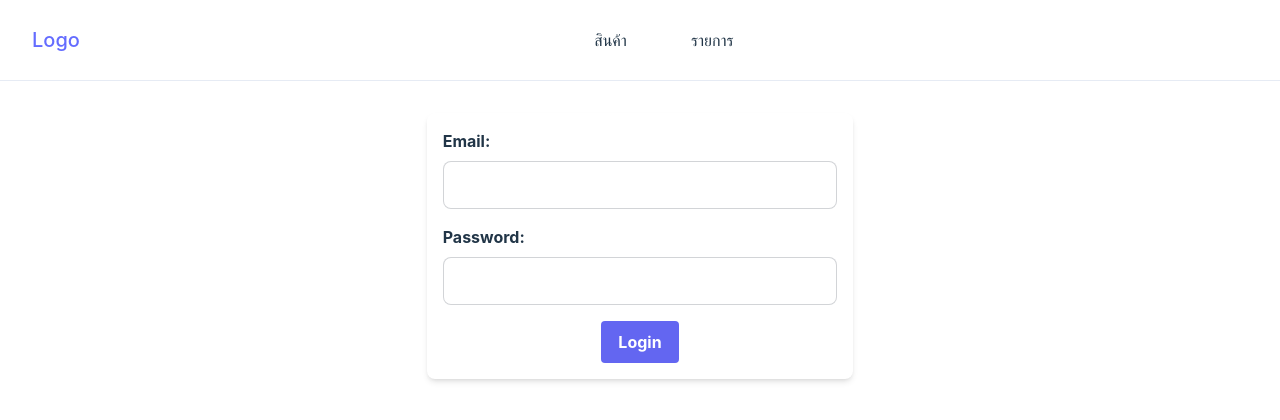
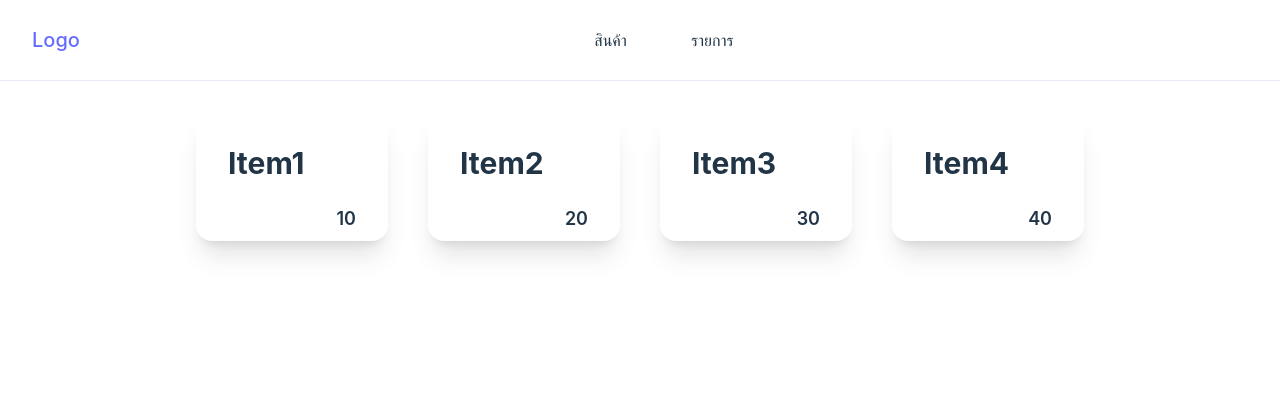
Before and after one commit to NewTanachot/DooProject-React, a React (Vite) app: page / in a window 1280 px wide. Shown: the top 420 px of the page. Built offline with nearby package versions, Linux system fonts and the light colour scheme.

Commit message:
🚧 create context and render product

```diff
--- a/src/App.tsx
+++ b/src/App.tsx
@@ -1,23 +1,17 @@
 import React from "react";
-import { Login, Stock, HistoryLog } from "./pages";
+import { Stock, HistoryLog } from "./pages";
 import { Fragment } from "react";
 import { BrowserRouter, Routes, Route } from "react-router-dom";
 
 import Layout from "./components/shared/Layout";
 
 const App: React.FC = () => {
-  const handleLogin = (username: string, password: string) => {
-    // perform the login logic here
-    console.log(`Login with username: ${username} and password: ${password}`);
-  };
-
   return (
     <Fragment>
       <BrowserRouter>
         <Routes>
           <Route element={<Layout />}>
-            <Route index element={<Login onLogin={handleLogin} />} />
-            <Route path="/stock" element={<Stock />} />
+            <Route path="/" element={<Stock />} />
             <Route path="/log" element={<HistoryLog />} />
           </Route>
         </Routes>
--- a/src/pages/Login.tsx
+++ b/src/components/Login.tsx
@@ -1,10 +1,9 @@
-import React, { useState, FC } from "react";
+import React, { useState, FC, useContext } from "react";
+import { ActionContext } from "../context/action";
 
-interface Props {
-  onLogin: (email: string, password: string) => void;
-}
+const Login: FC = () => {
+  const { handleLogin } = useContext(ActionContext);
 
-const Login: FC<Props> = (props) => {
   const [email, setEmail] = useState("");
   const [password, setPassword] = useState("");
 
@@ -16,36 +15,17 @@ const Login: FC<Props> = (props) => {
     setPassword(event.target.value);
   };
 
-  const handleSubmit = async (event: React.FormEvent<HTMLFormElement>) => {
+  const clearForm = () => {
+    setEmail("");
+    setPassword("");
+  };
+
+  const handleSubmit = (event: React.FormEvent<HTMLFormElement>) => {
     event.preventDefault();
-    props.onLogin(email, password);
 
-    const BodyData = {
-      email: email,
-      password: password
-    }
+    // handleLogin(email, password);
 
-    const Response = await fetch("https://localhost:7260/api/Auth/Login", {
-      method: "POST",
-      headers: {
-        'Content-Type': 'application/json'
-      },
-      body: JSON.stringify(BodyData),
-    });
-
-    const Data = await Response.json();
-
-    // Save UserId and another credential to Localstorage
-    // console.log(Data);
-    localStorage.setItem("JWT", JSON.stringify(Data));
-
-    var a = localStorage.getItem("JWT");
-
-    if (a != null){
-      var obj = JSON.parse(a);
-    }
-
-    console.log(obj);
+    clearForm();
   };
 
   return (
--- /dev/null
+++ b/src/components/ProductCard.tsx
@@ -0,0 +1,27 @@
+import React, { FC } from "react";
+
+interface Props {
+  productName: string;
+  productAmount: number;
+}
+
+const ProductCard: FC<Props> = (props) => {
+  return (
+    <div className="card card-compact w-48 h-32 bg-base-100 shadow-xl">
+      {/* <figure>
+        <img
+          src=""
+          alt=""
+        />
+      </figure> */}
+      <div className="card-body m-4 ">
+        <h2 className="font-bold text-3xl">{props.productName}</h2>
+        <h2 className="font-semibold text-lg text-end mt-4">
+          {props.productAmount}
+        </h2>
+      </div>
+    </div>
+  );
+};
+
+export default ProductCard;
--- a/src/components/RenderStock.tsx
+++ b/src/components/RenderStock.tsx
@@ -1,9 +1,29 @@
-import React from "react";
+import React, { FC, useContext } from "react";
+import { ActionContext } from "../context/action";
+import ProductCard from "./ProductCard";
 
-import { ProductInterface } from "../types/ProductType";
-
-const RenderStock = (product: ProductInterface) => {
-  return <div>items</div>;
+const RenderStock: FC = () => {
+  const { allProduct } = useContext(ActionContext);
+  return (
+    <>
+      <div className="grid justify-evenly items-center mt-8">
+        <div className="grid lg:grid-cols-4 sm:grid-cols-3 xs:grid-cols-2 grid-cols-1 gap-10">
+          {allProduct.length > 0 ? (
+            allProduct.slice(0).map((pdt) => {
+              return (
+                <ProductCard
+                  productName={pdt.productName}
+                  productAmount={pdt.productAmount}
+                />
+              );
+            })
+          ) : (
+            <div>empty</div>
+          )}
+        </div>
+      </div>
+    </>
+  );
 };
 
 export default RenderStock;
--- a/src/components/index.tsx
+++ b/src/components/index.tsx
@@ -1,4 +1,6 @@
 import RenderStock from "./RenderStock";
 import Loader from "./Loader";
+import Login from "./Login";
+import ProductCard from "./ProductCard";
 
-export { RenderStock, Loader };
+export { RenderStock, Loader, Login, ProductCard };
--- a/src/components/shared/Navbar.tsx
+++ b/src/components/shared/Navbar.tsx
@@ -12,7 +12,7 @@ const Navbar = () => {
       <div>
         <ul className="menu menu-horizontal">
           <li className="px-4">
-            <Link to="/stock">สินค้า</Link>
+            <Link to="/">สินค้า</Link>
           </li>
           <li className="px-4">
             <Link to="/log">รายการ</Link>
--- /dev/null
+++ b/src/context/action.tsx
@@ -0,0 +1,128 @@
+import { useState, useEffect, createContext, useContext } from "react";
+// Type
+import {
+  ActionContextInterface,
+  ActionProviderInterface,
+  ProductInterface,
+} from "../types/context/Action.context";
+
+const sampleProduct: ProductInterface[] = [
+  {
+    productId: "1",
+    productName: "Item1",
+    productDescription: "Must have!",
+    productAmount: 10,
+    mfd: "2023-02-11T16:16:27.643",
+    exd: "2023-02-11T16:16:27.643",
+    productAddDate: "2023-02-11T23:16:36.9396944",
+  },
+  {
+    productId: "2",
+    productName: "Item2",
+    productDescription: "Must have!",
+    productAmount: 20,
+    mfd: "2023-02-11T16:16:27.643",
+    exd: "2023-02-11T16:16:27.643",
+    productAddDate: "2023-02-11T23:16:36.9396944",
+  },
+  {
+    productId: "3",
+    productName: "Item3",
+    productDescription: "Must have!",
+    productAmount: 30,
+    mfd: "2023-02-11T16:16:27.643",
+    exd: "2023-02-11T16:16:27.643",
+    productAddDate: "2023-02-11T23:16:36.9396944",
+  },
+  {
+    productId: "4",
+    productName: "Item4",
+    productDescription: "Must have!",
+    productAmount: 40,
+    mfd: "2023-02-11T16:16:27.643",
+    exd: "2023-02-11T16:16:27.643",
+    productAddDate: "2023-02-11T23:16:36.9396944",
+  },
+];
+
+const defaultValue: ActionContextInterface = {
+  isLogin: false,
+  handleLogin: async (email: string, password: string) => {},
+  allProduct: sampleProduct,
+  getAllProduct: async () => {},
+};
+
+export const ActionContext =
+  createContext<ActionContextInterface>(defaultValue);
+
+export const ActionProvider = ({ children }: ActionProviderInterface) => {
+  const [isLogin, setIsLogin] = useState<boolean>(false);
+  const [allProduct, setAllProduct] =
+    useState<ProductInterface[]>(sampleProduct);
+
+  // use in useEffect
+  const checkIfIsLogin = (): void => {
+    if (localStorage.getItem("userName")) {
+      setIsLogin(true);
+    } else {
+      setIsLogin(false);
+    }
+  };
+
+  const handleLogin = async (email: string, password: string) => {
+    const BodyData = {
+      email: email,
+      password: password,
+    };
+
+    try {
+      const Response = await fetch("https://localhost:7260/api/Auth/Login", {
+        method: "POST",
+        headers: {
+          "Content-Type": "application/json",
+        },
+        body: JSON.stringify(BodyData),
+      });
+
+      const Data = await Response.json();
+
+      // Save UserId and another credential to Localstorage
+      // console.log(Data);
+      localStorage.setItem("JWT", JSON.stringify(Data));
+
+      setIsLogin(true);
+    } catch (error) {
+      alert(error);
+    }
+  };
+
+  const getAllProduct = async () => {
+    try {
+      const response = await fetch(
+        "https://localhost:7260/api/Product/GetProduct",
+        {
+          method: "GET",
+          headers: {
+            "Content-Type": "application/json",
+          },
+        }
+      );
+
+      if (response.ok) {
+        const result = await response.json();
+
+        setAllProduct(result.data.reverse());
+      }
+    } catch (error) {
+      alert(error);
+    }
+  };
+
+  return (
+    <ActionContext.Provider
+      value={{ isLogin, handleLogin, allProduct, getAllProduct }}
+    >
+      {children}
+    </ActionContext.Provider>
+  );
+};
--- a/src/main.tsx
+++ b/src/main.tsx
@@ -1,10 +1,13 @@
-import React from 'react'
-import ReactDOM from 'react-dom/client'
-import App from './App'
-import './index.css'
+import React from "react";
+import ReactDOM from "react-dom/client";
+import App from "./App";
+import "./index.css";
+import { ActionProvider } from "./context/action";
 
-ReactDOM.createRoot(document.getElementById('root') as HTMLElement).render(
+ReactDOM.createRoot(document.getElementById("root") as HTMLElement).render(
   <React.StrictMode>
-    <App />
-  </React.StrictMode>,
-)
+    <ActionProvider>
+      <App />
+    </ActionProvider>
+  </React.StrictMode>
+);
--- a/src/pages/Stock.tsx
+++ b/src/pages/Stock.tsx
@@ -1,65 +1,32 @@
-import React, { useState, useEffect } from "react";
-import { RenderStock, Loader } from "../components";
-
-import { ProductInterface } from "../types/ProductType";
-
-const dumbItems = [
-  { productName: "Pen" },
-  { productName: "Bolt" },
-  { productName: "Gear" },
-];
+import React, { useState, useEffect, useContext } from "react";
+import { RenderStock, Loader, Login } from "../components";
+import { ActionContext } from "../context/action";
 
 const Stock = () => {
-  const [allProducts, setAllProducts] = useState<ProductInterface[] | null>(
-    null
-  );
+  const { isLogin } = useContext(ActionContext);
   const [loading, setLoading] = useState<boolean>(false);
 
   useEffect(() => {
-    const fetchAllStock = async () => {
     setLoading(true);
-      try {
-        const response = await fetch("url", {
-          method: "GET",
-          headers: {
-            "Content-Type": "application/json",
-          },
-        });
-
-        if (response.ok) {
-          const result = await response.json();
-
-          setAllProducts(result.data.reverse());
-        }
-      } catch (error) {
-        alert(error);
-      } finally {
+    // getAllProduct();
     setLoading(false);
-      }
-    };
-
-    setAllProducts(dumbItems);
-
-    // fetchAllStock();
   }, []);
   return (
+    <>
+      {!isLogin ? (
         <div>
           {loading ? (
             <div className="flex justify-center items-center">
               <Loader />
             </div>
           ) : (
-        <>
-          <div className="grid lg:grid-cols-4 sm:grid-cols-3 xs:grid-cols-2 grid-cols-1 gap-3">
-            {allProducts ? (
-              <RenderStock product={allProducts} />
-            ) : (
-              <div>Empty</div>
+            <RenderStock />
           )}
         </div>
+      ) : (
+        <Login />
+      )}
     </>
-      )}
-    </div>
   );
 };
 
--- a/src/pages/index.tsx
+++ b/src/pages/index.tsx
@@ -1,5 +1,4 @@
-import Login from "./Login";
 import Stock from "./Stock";
 import HistoryLog from "./HistoryLog";
 
-export { Login, Stock, HistoryLog };
+export { Stock, HistoryLog };
--- a/src/types/ProductType.ts
+++ b/src/types/ProductType.ts
@@ -1,3 +1,4 @@
-export interface ProductInterface {
+export interface ProductRenderInterface {
   productName: string;
+  productAmount: number;
 }
--- /dev/null
+++ b/src/types/context/Action.context.ts
@@ -0,0 +1,20 @@
+export interface ActionContextInterface {
+  isLogin: boolean;
+  handleLogin: (email: string, password: string) => {};
+  allProduct: ProductInterface[];
+  getAllProduct: () => {};
+}
+
+export interface ActionProviderInterface {
+  children: JSX.Element;
+}
+
+export interface ProductInterface {
+  productId: string;
+  productName: string;
+  productDescription: string;
+  productAmount: number;
+  mfd: string;
+  exd: string;
+  productAddDate: string;
+}
```
Lines whose indentation alone changed are shown as unchanged.
